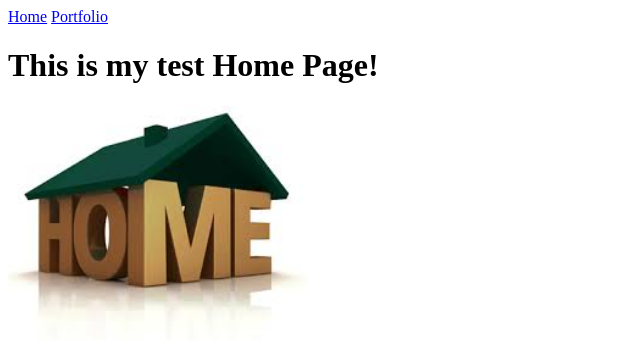
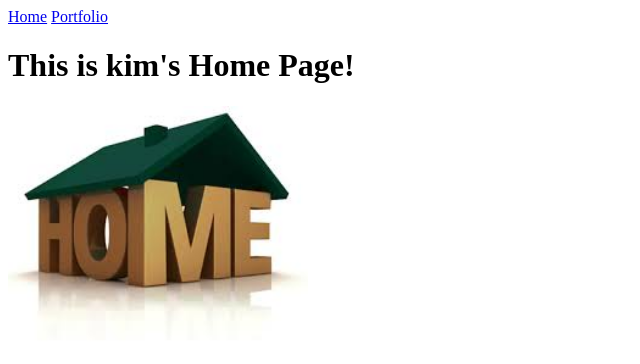
Before and after one commit to kim8159/kim8159.github.io, a plain HTML site: page my_website/index.html in a window 1280 px wide. Shown: the whole page, without its empty margins (0-640 px from the left). Drawn offline with Linux system fonts and the light colour scheme.

Commit message:
changed the heading

```diff
--- a/my_website/index.html
+++ b/my_website/index.html
@@ -7,7 +7,7 @@
   <body>
     <a href="index.html">Home</a>
     <a href="portfolio.html">Portfolio</a>
-    <h1>This is my test Home Page!</h1>
+    <h1>This is kim's Home Page!</h1>
     <img src="images/home.jpg" height="250">
   </body>
 </html>
```
